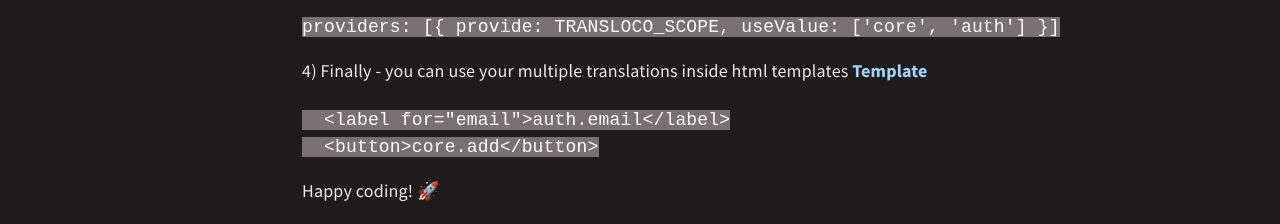
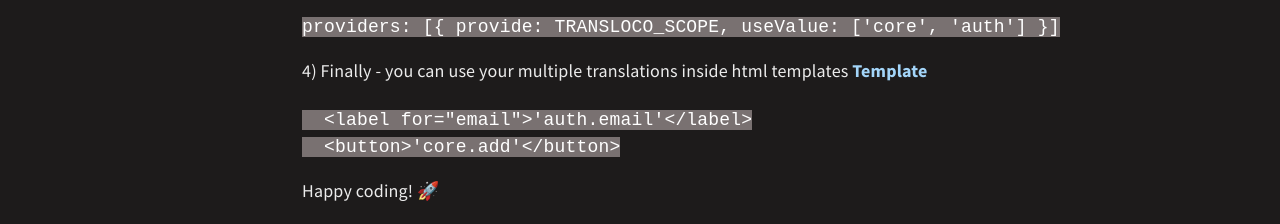
Before and after one commit to yerevin/blog, a Jekyll site: the page built from _posts/2020-07-08-angular-transloco-multiple-scopes-merged-and-lazy-loaded.md, in a window 1280 px wide. Shown: the part 1407-1631 px from the top of the page. Built offline with Jekyll 4.4.1, drawn with Linux system fonts in a browser that asks for light colours.

Commit message:
Update 2020-07-08-angular-transloco-multiple-scopes-merged-and-lazy-loaded.md

````diff
--- a/_posts/2020-07-08-angular-transloco-multiple-scopes-merged-and-lazy-loaded.md
+++ b/_posts/2020-07-08-angular-transloco-multiple-scopes-merged-and-lazy-loaded.md
@@ -48,8 +48,8 @@ providers: [{ provide: TRANSLOCO_SCOPE, useValue: ['core', 'auth'] }]
 
 4) Finally - you can use your multiple translations inside html templates [Template](https://github.com/yerevin/hire-me-recruitation-repo/blob/master/angular-rxjs/src/app/modules/auth/components/login/login.component.html)
 ```
-  <label for="email">{{ "auth.email" | transloco }}</label>
-  <button>{{ "core.add" | transloco }}</button>
+  <label for="email">'{{ "auth.email" | transloco }}'</label>
+  <button>'{{ "core.add" | transloco }}'</button>
 ```
 
 
````
